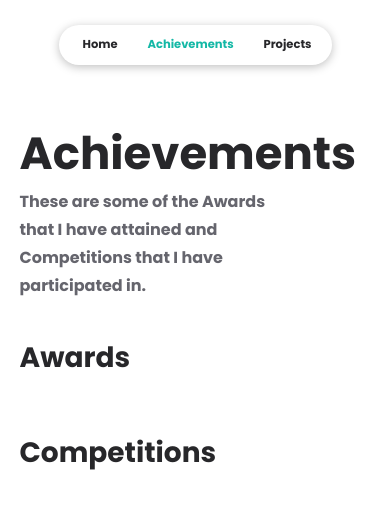
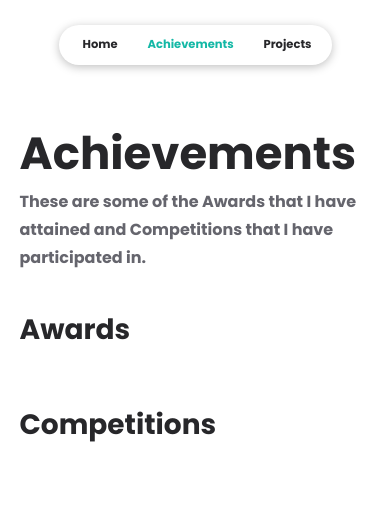
Before and after one commit to cheesetan/portfolio, a React (Create React App) app: page /achievements in a window 390 px wide. Shown: the top 508 px of the page. Built offline with nearby package versions, Linux system fonts and the light colour scheme.

Commit message:
updated description to fit 100% width on mobile

```diff
--- a/src/pages/achievements.jsx
+++ b/src/pages/achievements.jsx
@@ -36,7 +36,7 @@ const Achievements = () => {
 						<div className="achievements-main">
 							<div className="title">Achievements</div>
 
-							<div className="description-less-margin">
+							<div className="description-less-margin achievements-description">
 								These are some of the Awards that I have
 								attained and Competitions that I have
 								participated in.
--- a/src/pages/styles/achievements.css
+++ b/src/pages/styles/achievements.css
@@ -19,6 +19,10 @@
 	height: 100%;
 	margin: 0;
 	padding-top: 120px;
+}
+
+.achievements-description {
+	width: 85% !important;
 }
 
 .achievements-main {
@@ -114,6 +118,10 @@
 		padding-top: 30px;
 		display: flex;
 	}
+
+	.achievements-description {
+		width: 100% !important;
+	}
 }
 
 @media (max-width: 600px) {
--- a/src/pages/styles/projects.css
+++ b/src/pages/styles/projects.css
@@ -22,8 +22,18 @@
 	padding-top: 120px;
 }
 
+.projects-description {
+	width: 85% !important;
+}
+
 .projects-section-header {
 	margin-top: 30px;
+}
+
+@media (max-width: 1024px) {
+	.projects-description {
+		width: 100% !important;
+	}
 }
 
 @media (max-width: 600px) {
```
